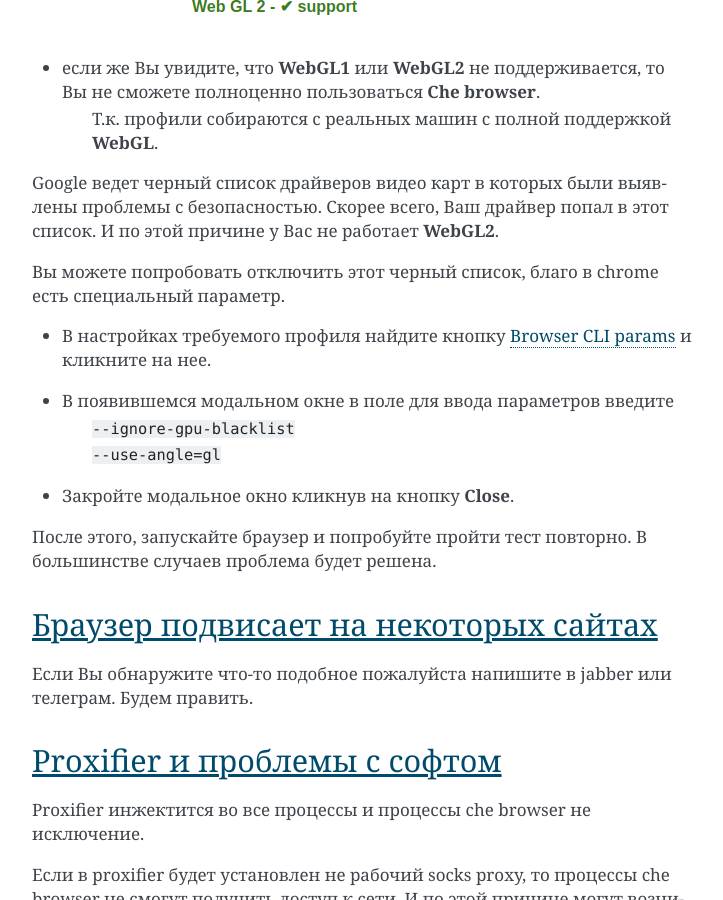
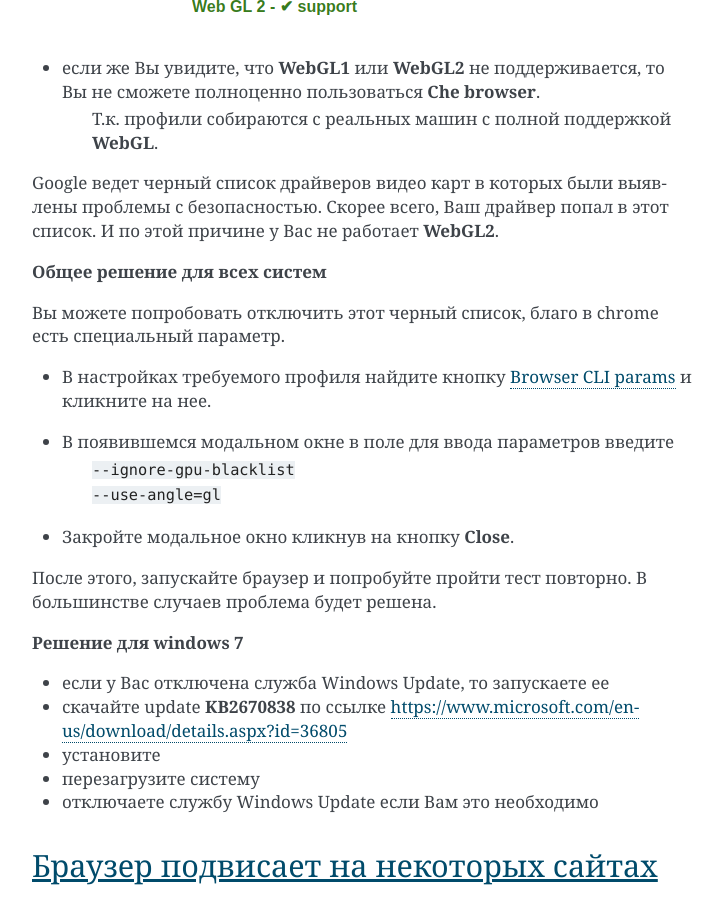
Before and after one commit to gcc-master/chebrowser-doc, a Sphinx documentation site: the page built from source/problems.rst, in a window 1280 px wide and 900 px high, scrolled down 717 px. Shown: the whole window, without its empty margins (388-1111 px from the left). Built offline with Sphinx 7.4.7, drawn with Linux system fonts in a browser that asks for light colours.

Commit message:
ver: 0.1.20 - webgl2 problem fix for win7

```diff
--- a/source/problems.rst
+++ b/source/problems.rst
@@ -23,6 +23,9 @@
 Google ведет черный список драйверов видео карт в которых были выявлены проблемы с безопасностью.
 Скорее всего, Ваш драйвер попал в этот список. И по этой причине у Вас не работает **WebGL2**.
 
+
+**Общее решение для всех систем**
+
 Вы можете попробовать отключить этот черный список, благо в chrome есть специальный параметр.
 
 - В настройках требуемого профиля найдите кнопку :ref:`profiles-browser-cli-params` и кликните на нее.
@@ -32,6 +35,17 @@
 - Закройте модальное окно кликнув на кнопку **Close**.
 
 После этого, запускайте браузер и попробуйте пройти тест повторно. В большинстве случаев проблема будет решена.
+
+
+
+**Решение для windows 7**
+
+- если у Вас отключена служба Windows Update, то запускаете ее
+- скачайте update **KB2670838** по ссылке https://www.microsoft.com/en-us/download/details.aspx?id=36805
+- установите
+- перезагрузите систему
+- отключаете службу Windows Update если Вам это необходимо
+
 
 
 Браузер подвисает на некоторых сайтах
```
